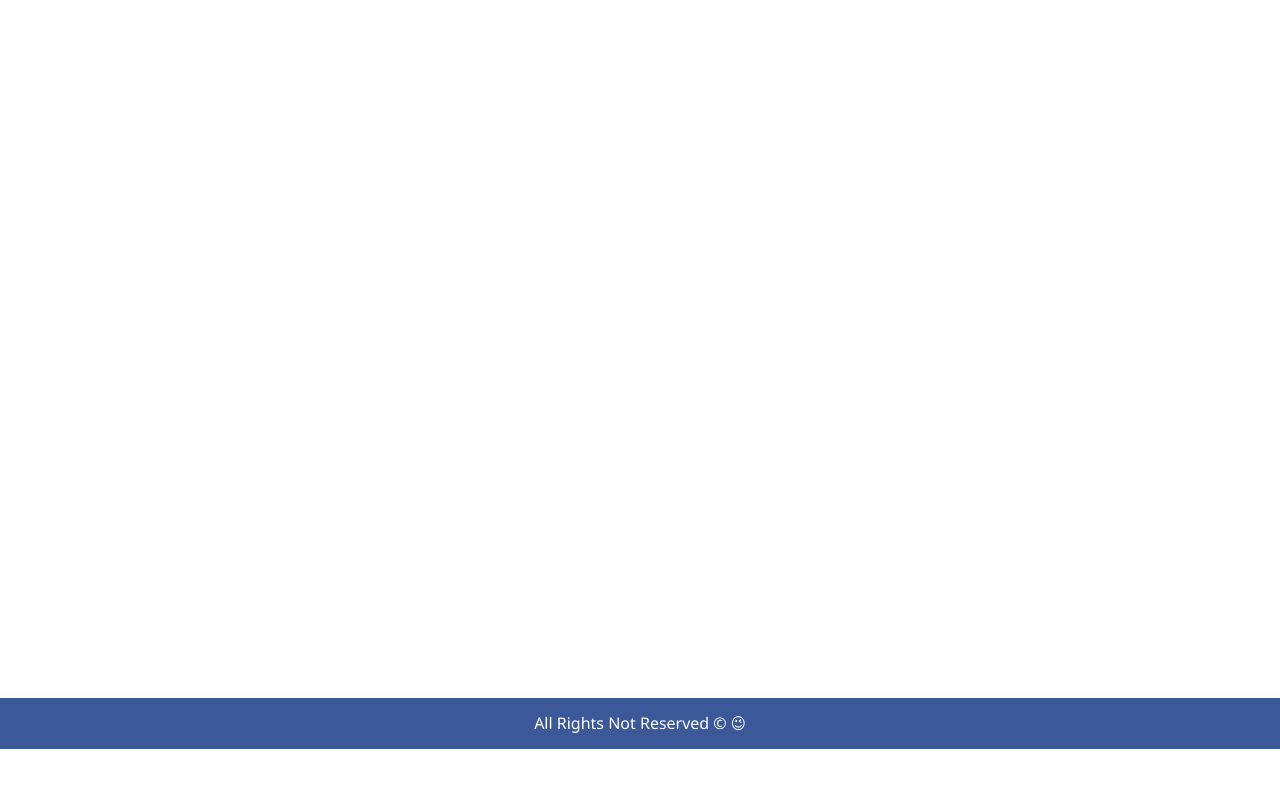
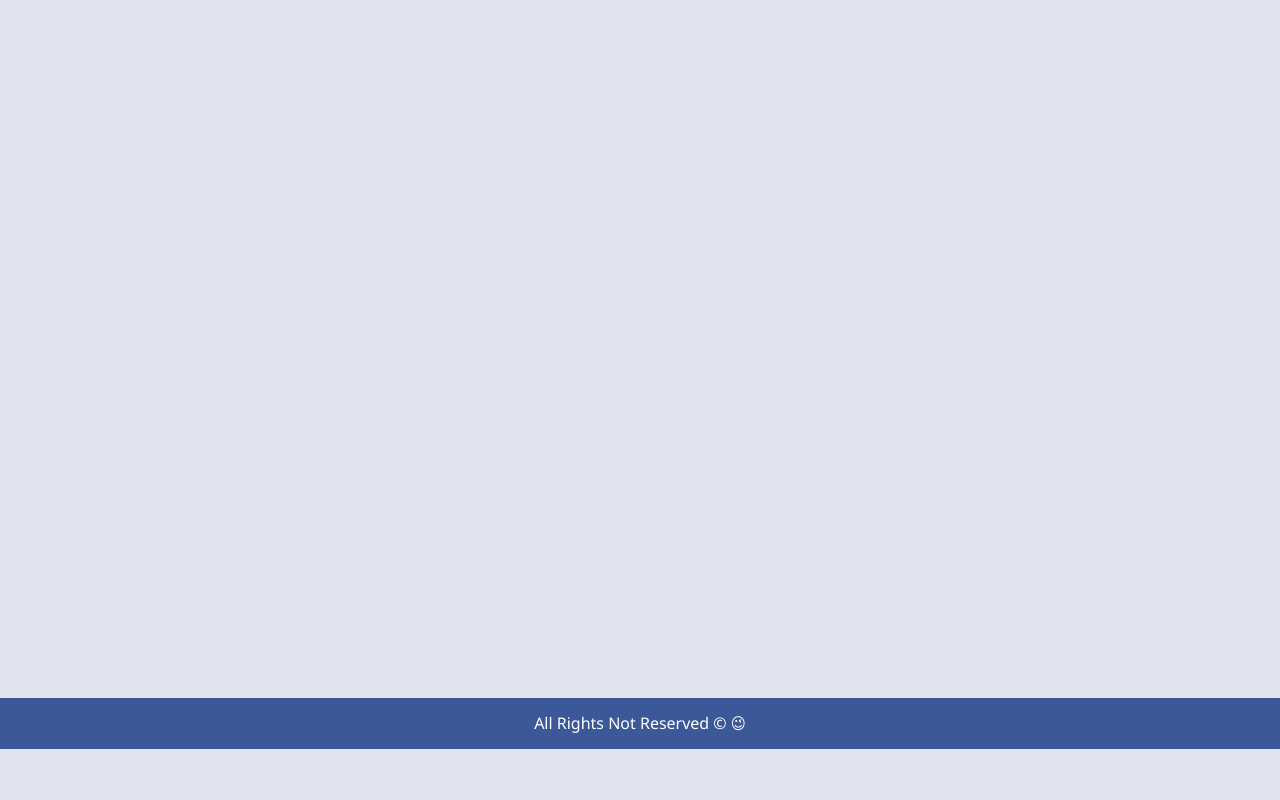
Before and after one commit to leandrofahur/weather-app, a Node server app: page /contact in a window 1280 px wide. Shown: the part 51-851 px from the top of the page. Before the commit the page ends 800 px from the top, so only its background shows below. Run offline with Node 20, Linux system fonts and the light colour scheme; some libraries are stand-ins or nearby versions.

Commit message:
contact page

```diff
--- a/public/css/main.css
+++ b/public/css/main.css
@@ -179,7 +179,14 @@ a {
 }
 
 #about-content .about-info .bellow {
+  background-color: #dfe3ee;
   padding: 70px 0;
+}
+
+/* Contact */
+#contact-content .contact-info{
+  background-color: #dfe3ee;
+  height: 800px;
 }
 
 
--- a/templates/views/contact.hbs
+++ b/templates/views/contact.hbs
@@ -10,6 +10,12 @@
 <body>
   {{>header}}
 
+  <section id="contact-content">
+    <div class="contact-info">
+
+    </div>
+  </section>
+
   {{>footer}}
 </body>
 </html>
```
